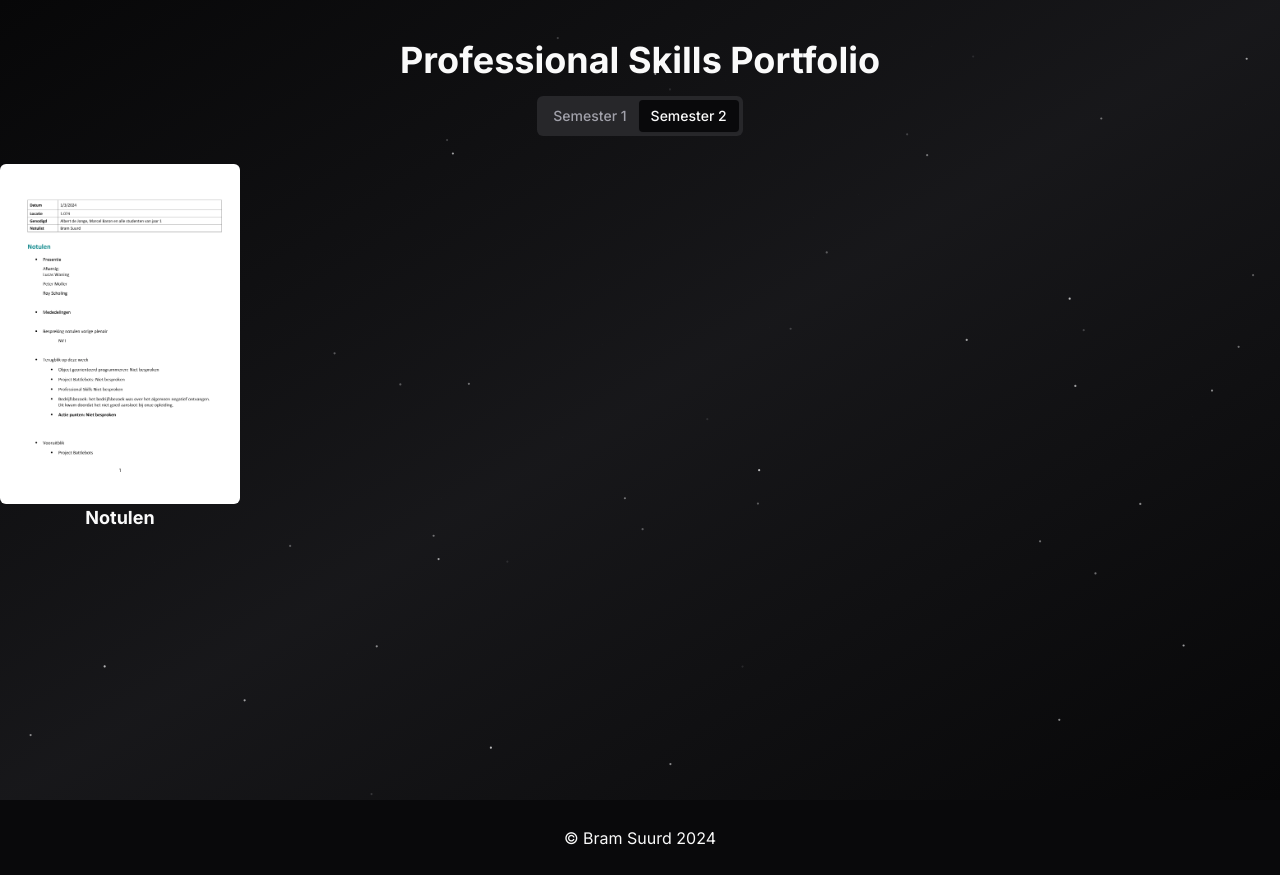
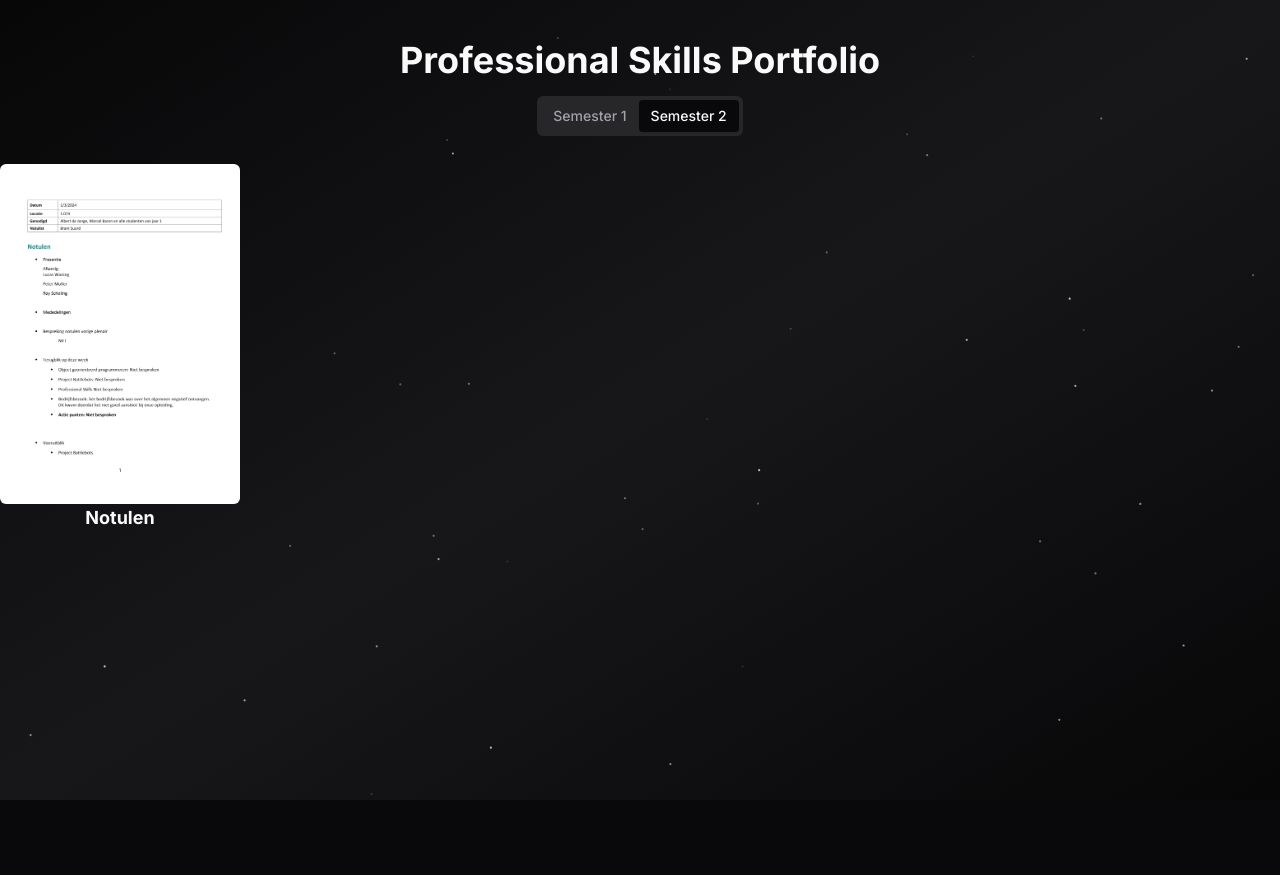
Before and after one commit to JesseNHLStenden/ps-portfolio-website, a Next.js app: page /docs in a window 1280 px wide. After the commit the page ends 800 px from the top, so only its background shows below. Built offline with nearby package versions, Linux system fonts and the light colour scheme.

Commit message:
Remove Footer component and update layout.js

```diff
--- a/app/docs/page.jsx
+++ b/app/docs/page.jsx
@@ -169,7 +169,6 @@ export default function Page() {
           )}
         </div>
       )}
-      <Footer />
     </main>
   );
 }
--- a/app/layout.js
+++ b/app/layout.js
@@ -23,7 +23,7 @@ export default function RootLayout({ children }) {
       </head>
       <body className={inter.className}>
         <ThemeProvider attribute="class" defaultTheme="dark" enableSystem>
-          <div className="">
+          <div>
             {children}
             <Analytics />
             <SpeedInsights />
--- /dev/null
+++ b/pages/404.js
@@ -0,0 +1,3 @@
+export default function Custom404() {
+  return <h1>404 - Page Not Found</h1>;
+}
```
